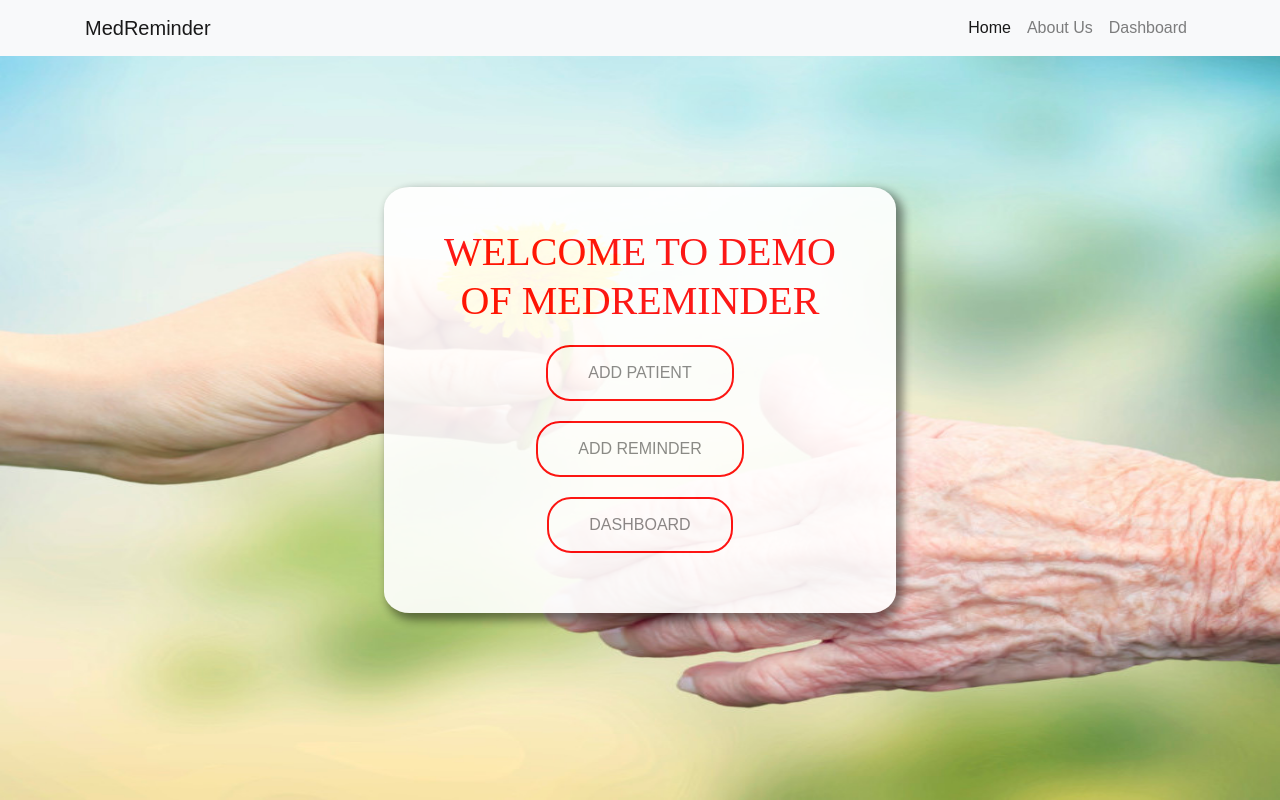
After one commit to veromejia/testing, a Flask app: page /welcome in a window 1280 px wide. The commit adds this page. Run offline with Flask 2, Linux system fonts and the light colour scheme; some libraries are stand-ins or nearby versions.

Commit message:
last changes

```diff
--- a/TaskManager/job.py
+++ b/TaskManager/job.py
@@ -13,8 +13,8 @@ from pathlib import Path
 import smtplib, ssl
 import os
 
-account_sid = "sidtwilioacc"
-auth_token = "twiliotoken"
+account_sid = "ACdb400edb1defe505ec884c8e8649a247"
+auth_token = "24a136d5a0c5607057eb2ae4f0e6b0cb"
 client = Client(account_sid, auth_token)
 
 db = DBStorage()
@@ -53,7 +53,7 @@ for prescription in db.all_prescription():
             myfile.write(message)
             client.messages.create(
                 to = patient.phone,
-                from_ = "mytwiliophonenumber",
+                from_ = "12056516878",
                 body = "Don't forget take your {} every {} hours".format(prescription.medication,prescription.frequency)
             )
             message = "Message successfully sent to the patient: {} acces date:\n".format(patient.id,datetime.now())
--- a/app.py
+++ b/app.py
@@ -8,8 +8,14 @@ app.config['SECRET_KEY'] = 'e045fd27f61b2a04b5edbb45fa1350045fe8eb10653be9631d42
 
 
 @app.route('/', methods=['GET', 'POST'])
-@app.route('/home', methods=['POST', 'GET'])
+@app.route('/landingpage', methods=['POST', 'GET'])
 def home():
+
+    return render_template("landingpage.html")
+
+
+@app.route('/welcome', methods=['POST', 'GET'])
+def welcome():
     if request.method == 'POST':
         if request.form['submit'] == 'ADD PATIENT':
             return redirect(url_for('recipient'))
@@ -19,15 +25,15 @@ def home():
 
         if request.form['submit'] == 'DASHBOARD':
             return redirect(url_for('dashboard'))
+    return render_template("welcome.html")
 
-    return render_template("welcome.html")
 
 @app.route('/recipient', methods=['POST', 'GET'])
 def recipient():
     form = PatientForm()
     if form.validate_on_submit():
         form.save()
-        return redirect(url_for('home'))
+        return redirect(url_for('welcome'))
     return render_template('recipient.html', form=form)
 
 
@@ -43,7 +49,7 @@ def reminder():
         print(inputs)
         if isvalid:
             form.save()
-            return redirect(url_for('home'))
+            return redirect(url_for('welcome'))
         else:
             for input in inputs :
                 flash('Check the input {}, the value is invalid!'.format(input),'danger')
@@ -63,5 +69,10 @@ def dashboard(patientID,taskID):
             tasks = form.getTasks(taskID)
     return render_template('dashboard.html',form=form, prescriptions=prescriptions,tasks=tasks)
 
-if "__name__" == "__main__":
+
+@app.route('/about', methods=['POST', 'GET'])
+def about():
+    return render_template('about.html')
+
+if __name__ == "__main__":
     app.run(host='0.0.0.0',port=5000)
--- /dev/null
+++ b/static/styles/landing-page.css
@@ -0,0 +1,48 @@
+body {
+  padding-top: 0%;
+  margin: 0;
+  font-family: sans-serif;
+  /* background-image: url("https://www.cportcu.org/wp-content/uploads/2016/04/ElderHands-e1459527392305.jpg");
+  background-size: 100%; */
+  height: 500px;
+  width: 800px;
+
+  background: url(images/medimg.jpeg) no-repeat  fixed;
+  -webkit-background-size: cover;
+  -moz-background-size: cover;
+  -o-background-size: cover;
+  background-size: 100% 100%;
+}
+.jumbotron {
+  background: url("img.jpg") no-repeat center;
+}
+.btn-primary {
+  background-color: #c60063;
+  border-color: #c60063;
+}
+
+
+
+/* body {
+  /*
+  margin: 0;
+  font-family: sans-serif;
+  background-image: url("https://www.cportcu.org/wp-content/uploads/2016/04/ElderHands-e1459527392305.jpg");
+  background-size: 100%;
+  height: 500px;
+  width: 800px*/
+  /*
+
+  background: url(images/medimg-100.jpg) no-repeat  fixed;
+  -webkit-background-size: cover;
+  -moz-background-size: cover;
+  -o-background-size: cover;
+  background-size: 100% 95%;
+}
+.jumbotron {
+  background: url("img.jpg") no-repeat center;
+}
+.btn-primary {
+  background-color: #c60063;
+  border-color: #c60063;text-center
+} */
--- a/static/styles/reminder.css
+++ b/static/styles/reminder.css
@@ -1,15 +1,6 @@
-body{
-  margin: 0;
-  padding: 0;
-  font-family: sans-serif;
-  background-image: url("https://c1.sfdcstatic.com/content/dam/blogs/us/thumbnails/listening-strategy-series-a-philosophy-for-listening/customer_feedback.png");
-  background-size: cover;
-}
-
-.container{
+.container-2{
   width: 40%;
-  /*padding: 40px;*/
-
+  padding: 40px;
   position: absolute;
   top: 50%;
   left: 50%;
@@ -17,17 +8,17 @@ body{
   background: white;
   text-align: center;
   border-radius: 5%;
-  opacity: 0;
+  opacity: 0.9;
   box-shadow: 5px 5px 10px 2px rgba(0,0,0,0.5);
 }
 
-.container h1{
+.container-2 h1{
   color:red;
   text-transform: uppercase;
   font-weight: 400;
 }
 
-.container input[type = "submit"]{
+.container-2 input[type = "submit"]{
   border:0;
   background: none;
   display: block;
@@ -42,24 +33,24 @@ body{
   cursor: pointer;
 }
 
-.container input[type = "submit"]:hover{
+.container-2 input[type = "submit"]:hover{
   background: #ff6666;
 }
 
 
-.container [type="date"] {
+.container-2 [type="date"] {
   background:#fff url(https://cdn1.iconfinder.com/data/icons/cc_mono_icon_set/blacks/16x16/calendar_2.png)  97% 50% no-repeat ;
 }
-.container [type="date"]::-webkit-inner-spin-button {
+.container-2 [type="date"]::-webkit-inner-spin-button {
   display: none;
 }
-.container [type="date"]::-webkit-calendar-picker-indicator {
+.container-2 [type="date"]::-webkit-calendar-picker-indicator {
   opacity: 0;
 }
 
 /* custom styles */
 
-.container input[type="date"] {
+.container-2 input[type="date"] {
   border: 2px solid #3498db;
   border-radius: 24px;
   background-color: #fff;
@@ -68,7 +59,7 @@ body{
   width: 180px;
 }
 
-.container input[type="time"] {
+.container-2 input[type="time"] {
   border: 2px solid #3498db;
   border-radius: 24px;
   background-color: #fff;
@@ -78,7 +69,7 @@ body{
 }
 
 
-.container #controlSelect1, #controlInput1, #textArea1, #appt, #inputMin {
+.container-2 #controlSelect1, #controlInput1, #textArea1, #appt, #inputMin {
   border-radius: 24px;
   border: 2px solid #3498db;
 }
--- a/static/styles/style.css
+++ b/static/styles/style.css
@@ -1,15 +1,6 @@
-body{
-    margin: 0;
-    padding: 0;
-    font-family: sans-serif;
-    background-image: url("https://c1.sfdcstatic.com/content/dam/blogs/us/thumbnails/listening-strategy-series-a-philosophy-for-listening/customer_feedback.png");
-    background-size: cover;
-}
-
-
-.box {
+ .box {
     width: 40%;
-    /*padding: 40px;*/
+    padding: 40px;
     position: absolute;
     top: 50%;
     left: 50%;
--- /dev/null
+++ b/templates/about.html
@@ -0,0 +1,4 @@
+{%extends "layout.html"%}
+{% block content %}
+    <p>ABOUT US</p>
+{%endblock content%}
--- /dev/null
+++ b/templates/layout.html
@@ -0,0 +1,62 @@
+<!DOCTYPE html>
+<html lang="en">
+
+<head>
+    <meta charset="utf-8">
+    <meta name="viewport" content="width=device-width, initial-scale=1">
+    <title>MedReminder</title>
+    <script src="https://code.jquery.com/jquery-3.2.1.min.js"></script>
+    <script src="https://cdnjs.cloudflare.com/ajax/libs/popper.js/1.12.9/umd/popper.min.js"
+        integrity="sha384-ApNbgh9B+Y1QKtv3Rn7W3mgPxhU9K/ScQsAP7hUibX39j7fakFPskvXusvfa0b4Q"
+        crossorigin="anonymous"></script>
+    <script src="https://maxcdn.bootstrapcdn.com/bootstrap/4.0.0/js/bootstrap.min.js"
+        integrity="sha384-JZR6Spejh4U02d8jOt6vLEHfe/JQGiRRSQQxSfFWpi1MquVdAyjUar5+76PVCmYl"
+        crossorigin="anonymous"></script>
+    <link rel="stylesheet" href="https://maxcdn.bootstrapcdn.com/bootstrap/4.0.0/css/bootstrap.min.css"
+        integrity="sha384-Gn5384xqQ1aoWXA+058RXPxPg6fy4IWvTNh0E263XmFcJlSAwiGgFAW/dAiS6JXm" crossorigin="anonymous">
+    <link rel="stylesheet" href="https://use.fontawesome.com/releases/v5.7.0/css/all.css"
+        integrity="sha384-lZN37f5QGtY3VHgisS14W3ExzMWZxybE1SJSEsQp9S+oqd12jhcu+A56Ebc1zFSJ" crossorigin="anonymous">
+    <link rel="stylesheet" type="text/css" href="/static/styles/landing-page.css">
+    <link rel="stylesheet" type="text/css" href="/static/styles/style.css">
+    <link rel="stylesheet" type="text/css" href='static/styles/reminder.css'>
+</head>
+
+<body>
+    <!-- Here comes the rest of the code -->
+    <nav class="navbar navbar-expand-lg navbar-light bg-light fixed-top">
+        <div class="container">
+            <a class="navbar-brand" href="#">MedReminder</a>
+            <button class="navbar-toggler" type="button" data-toggle="collapse" data-target="#navbarSupportedContent"
+                aria-controls="navbarSupportedContent" aria-expanded="false" aria-label="Toggle navigation">
+                <span class="navbar-toggler-icon"></span>
+            </button>
+            <div class="collapse navbar-collapse" id="navbarSupportedContent">
+                <ul class="navbar-nav ml-auto">
+                    <li class="nav-item active">
+                        <a class="nav-link" href={{ url_for('welcome')}}>Home
+                            <span class="sr-only">(current)</span>
+                        </a>
+                    </li>
+                    <li class="nav-item">
+                        <a class="nav-link" href={{ url_for('about')}}>About Us</a>
+                    </li>
+                    <li class="nav-item">
+                        <a class="nav-link" href={{ url_for('dashboard')}}>Dashboard</a>
+                    </li>
+                </ul>
+            </div>
+        </div>
+    </nav>
+
+        {% block content %}{% endblock content%}
+
+    <!-- Optional JavaScript -->
+    <!-- jQuery first, then Popper.js, then Bootstrap JS -->
+    <script src="https://code.jquery.com/jquery-3.4.1.slim.min.js" integrity="sha384-J6qa4849blE2+poT4WnyKhv5vZF5SrPo0iEjwBvKU7imGFAV0wwj1yYfoRSJoZ+n" crossorigin="anonymous"></script>
+    <script src="https://cdn.jsdelivr.net/npm/popper.js@1.16.0/dist/umd/popper.min.js" integrity="sha384-Q6E9RHvbIyZFJoft+2mJbHaEWldlvI9IOYy5n3zV9zzTtmI3UksdQRVvoxMfooAo" crossorigin="anonymous"></script>
+    <script src="https://stackpath.bootstrapcdn.com/bootstrap/4.4.1/js/bootstrap.min.js" integrity="sha384-wfSDF2E50Y2D1uUdj0O3uMBJnjuUD4Ih7YwaYd1iqfktj0Uod8GCExl3Og8ifwB6" crossorigin="anonymous"></script>
+
+
+</body>
+
+</html>
--- a/templates/welcome.html
+++ b/templates/welcome.html
@@ -1,23 +1,5 @@
-<!DOCTYPE html>
-<html lang="en">
-
-<head>
-  <meta charset="utf-8">
-  <script src="https://code.jquery.com/jquery-3.2.1.min.js"></script>
-    <script src="https://cdnjs.cloudflare.com/ajax/libs/popper.js/1.12.9/umd/popper.min.js"
-        integrity="sha384-ApNbgh9B+Y1QKtv3Rn7W3mgPxhU9K/ScQsAP7hUibX39j7fakFPskvXusvfa0b4Q"
-        crossorigin="anonymous"></script>
-    <script src="https://maxcdn.bootstrapcdn.com/bootstrap/4.0.0/js/bootstrap.min.js"
-        integrity="sha384-JZR6Spejh4U02d8jOt6vLEHfe/JQGiRRSQQxSfFWpi1MquVdAyjUar5+76PVCmYl"
-        crossorigin="anonymous"></script>
-    <link rel="stylesheet" href="https://maxcdn.bootstrapcdn.com/bootstrap/4.0.0/css/bootstrap.min.css"
-        integrity="sha384-Gn5384xqQ1aoWXA+058RXPxPg6fy4IWvTNh0E263XmFcJlSAwiGgFAW/dAiS6JXm" crossorigin="anonymous">
-        <link rel="stylesheet" href="https://use.fontawesome.com/releases/v5.7.0/css/all.css" integrity="sha384-lZN37f5QGtY3VHgisS14W3ExzMWZxybE1SJSEsQp9S+oqd12jhcu+A56Ebc1zFSJ" crossorigin="anonymous">
-        <link rel="stylesheet" type="text/css" href="/static/styles/style.css">
-  <title>Welcome!!</title>
-</head>
-
-<body>
+{%extends "layout.html"%}
+{% block content %}
   <form action="" method='POST'>
     <nav class="navbar navbar-light bg-light">
       <a class="navbar-brand" href={{ url_for('home') }}>
@@ -34,7 +16,4 @@
       <input type="submit" name="submit" value="DASHBOARD">
     </div>
   </form>
-
-</body>
-
-</html>
+{%endblock content%}
```
Also changed, not shown: templates/dashboard.html (+4 -41 lines), templates/landingpage.html (added, +10 -0 lines), templates/recipient.html (+6 -23 lines), templates/reminder.html (+4 -28 lines), static/styles/images/bg.jpg (added), static/styles/images/medicine.jpeg (added), static/styles/images/medimg-100.jpg (added), static/styles/images/medimg.jpeg (added).
